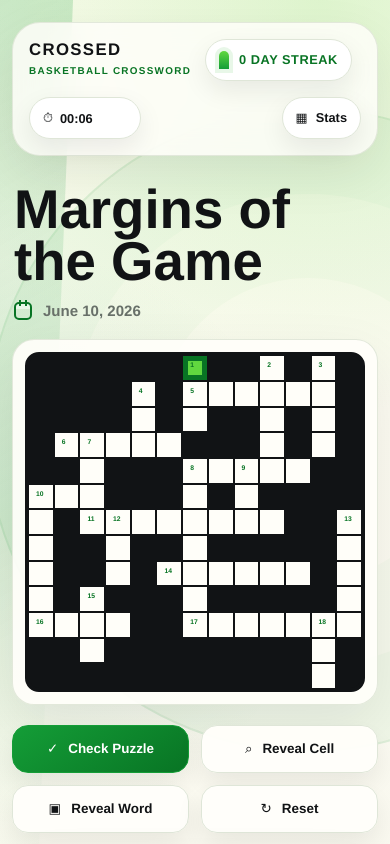
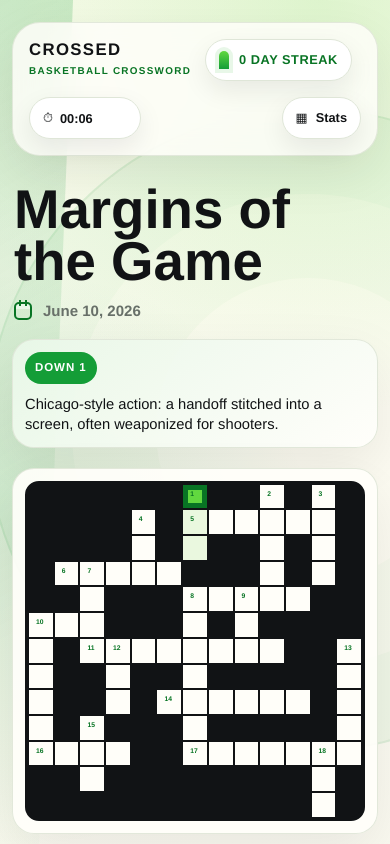
Before and after one commit to CharlieWright2727/crossed, a React (Vite) app: page / in a window 390 px wide. Shown: the top 844 px of the page. Built offline with nearby package versions, Linux system fonts and the light colour scheme.

Commit message:
Add active clue panel above grid

```diff
--- a/src/App.tsx
+++ b/src/App.tsx
@@ -56,6 +56,17 @@ function App() {
       {isArchive && <p className="archive-banner">No puzzle is available for today, so you are playing the latest archive puzzle.</p>}
       <section className="game-board">
         <div className="play-area">
+          {game.activeClue && (
+            <section className="active-clue-panel" aria-live="polite" aria-label="Selected clue">
+              <span className="active-clue-meta">
+                {game.direction} {game.activeClue.number}
+              </span>
+              <p>{game.activeClue.prompt.text}</p>
+              {game.activeClue.prompt.imageSrc && (
+                <img src={game.activeClue.prompt.imageSrc} alt={game.activeClue.prompt.imageAlt} loading="lazy" />
+              )}
+            </section>
+          )}
           <section className="grid-card" aria-label="Crossword puzzle">
             <PuzzleGrid
               puzzle={puzzle}
--- a/src/hooks/useCrosswordGame.ts
+++ b/src/hooks/useCrosswordGame.ts
@@ -25,9 +25,10 @@ export function useCrosswordGame(puzzle: Puzzle) {
   const [stats, setStats] = useState<LocalStats>(() => readStats());
 
   useEffect(() => {
+    const first = firstOpenCell(puzzle);
     setEntries(makeEmptyGrid(puzzle));
-    setSelected(firstOpenCell(puzzle));
-    setDirection("across");
+    setSelected(first);
+    setDirection(resolveDirectionForCell(puzzle, first, "across"));
     setRevealed(new Set());
     setIncorrect(new Set());
     setComplete(false);
--- a/src/styles.css
+++ b/src/styles.css
@@ -326,12 +326,58 @@ p {
 .grid-card,
 .keyboard,
 .clue-card,
+.active-clue-panel,
 .archive,
 .modal {
   border: 1px solid rgba(223, 230, 216, 0.9);
   border-radius: 30px;
   background: rgba(255, 254, 250, 0.92);
   box-shadow: 0 20px 55px var(--shadow);
+}
+
+.active-clue-panel {
+  display: grid;
+  grid-template-columns: auto minmax(0, 1fr) auto;
+  align-items: center;
+  gap: 14px;
+  min-height: 68px;
+  padding: 14px 18px;
+  border-radius: 24px;
+  background: linear-gradient(145deg, rgba(232, 247, 232, 0.96), rgba(255, 254, 250, 0.96));
+}
+
+.active-clue-meta {
+  display: inline-flex;
+  align-items: center;
+  min-height: 36px;
+  padding: 0 12px;
+  border-radius: 999px;
+  background: var(--accent);
+  color: #fff;
+  font-size: 0.78rem;
+  font-weight: 700;
+  letter-spacing: 0.08em;
+  line-height: 1;
+  text-transform: uppercase;
+  white-space: nowrap;
+}
+
+.active-clue-panel p {
+  margin: 0;
+  color: var(--text);
+  font-size: clamp(0.98rem, 1.4vw, 1.08rem);
+  font-weight: 560;
+  line-height: 1.38;
+  overflow-wrap: anywhere;
+}
+
+.active-clue-panel img {
+  width: 54px;
+  height: 42px;
+  border: 1px solid var(--line);
+  border-radius: 12px;
+  background: var(--bg);
+  object-fit: cover;
 }
 
 .grid-card {
@@ -887,8 +933,33 @@ p {
   .grid-card,
   .keyboard,
   .clue-card,
+  .active-clue-panel,
   .archive {
     border-radius: 22px;
+  }
+
+  .active-clue-panel {
+    grid-template-columns: 1fr auto;
+    gap: 10px 12px;
+    padding: 12px;
+  }
+
+  .active-clue-meta {
+    width: fit-content;
+    min-height: 32px;
+    padding: 0 10px;
+    font-size: 0.72rem;
+  }
+
+  .active-clue-panel p {
+    grid-column: 1 / -1;
+    grid-row: 2;
+    font-size: 0.92rem;
+  }
+
+  .active-clue-panel img {
+    width: 46px;
+    height: 36px;
   }
 
   .puzzle-grid {
```
